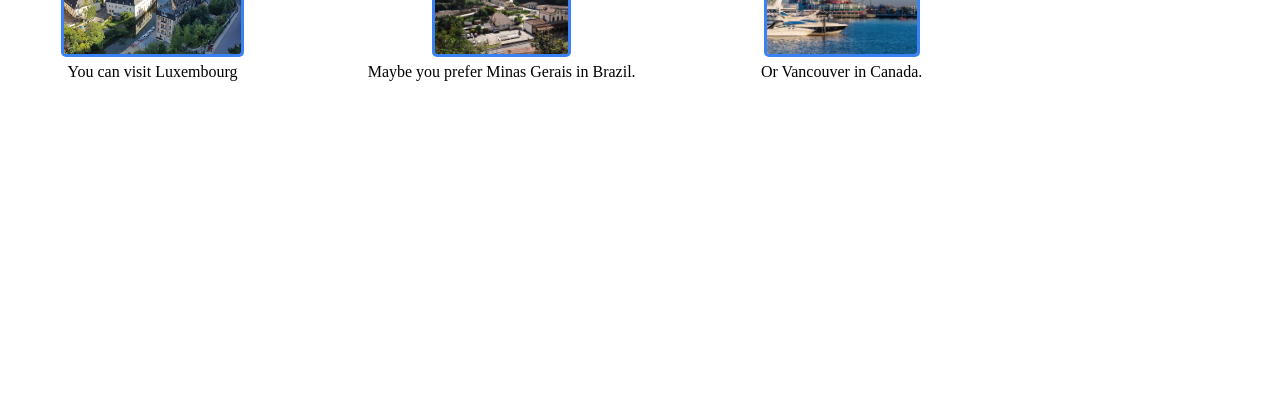
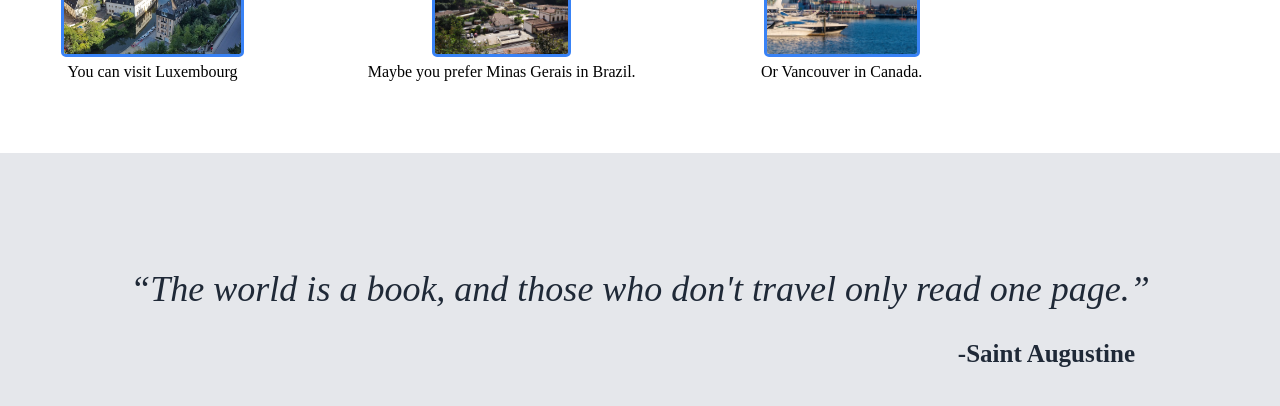
Before and after one commit to GabrielNP96/lading_page_travel_more, a plain HTML site: page index.html in a window 1280 px wide. Shown: the part 664-1070 px from the top of the page. Before the commit the page ends 802 px from the top, so only its background shows below. Drawn offline with Linux system fonts and the light colour scheme.

Commit message:
second part of main completed

```diff
--- a/index.html
+++ b/index.html
@@ -50,6 +50,13 @@
                 <p class="p-img">Perhaps London, England.</p>
             </div>
         </div>
+
+        <section class="comment">
+            <blockquote>
+                <p class="blockquote-p">“The world is a book, and those who don't travel only read one page.”</p>
+                <p class="author">-Saint Augustine</p>
+            </blockquote>
+        </section>
     </main>
 </body>
 </html>
--- a/style.css
+++ b/style.css
@@ -76,7 +76,6 @@ p.common-text {
 
 main {
     margin-top: 35px;
-    margin-bottom: 55px;
 }
 
 h2 {
@@ -89,6 +88,7 @@ h2 {
 .places {
     display: flex;
     justify-content: space-around;
+    margin-bottom: 70px;
 }
 
 .places-img {
@@ -105,3 +105,26 @@ h2 {
 .p-img {
     padding: 2px;
 }
+
+blockquote {
+    background-color: #E5E7EB;
+    padding: 115px;
+}
+
+.blockquote-p,
+.author {
+    color: #1F2937;
+}
+
+.blockquote-p {
+    font-size: 36px;
+    font-style: italic;
+    text-align: center;
+}
+
+.author {
+    font-size: 25px;
+    font-weight: bold;
+    text-align: end;
+    padding: 30px;
+}
```
